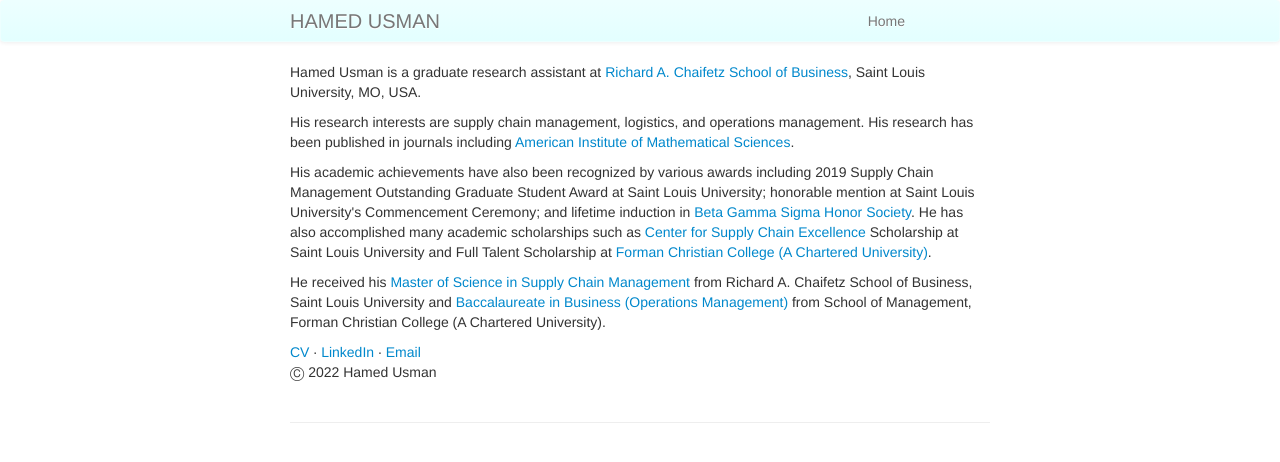
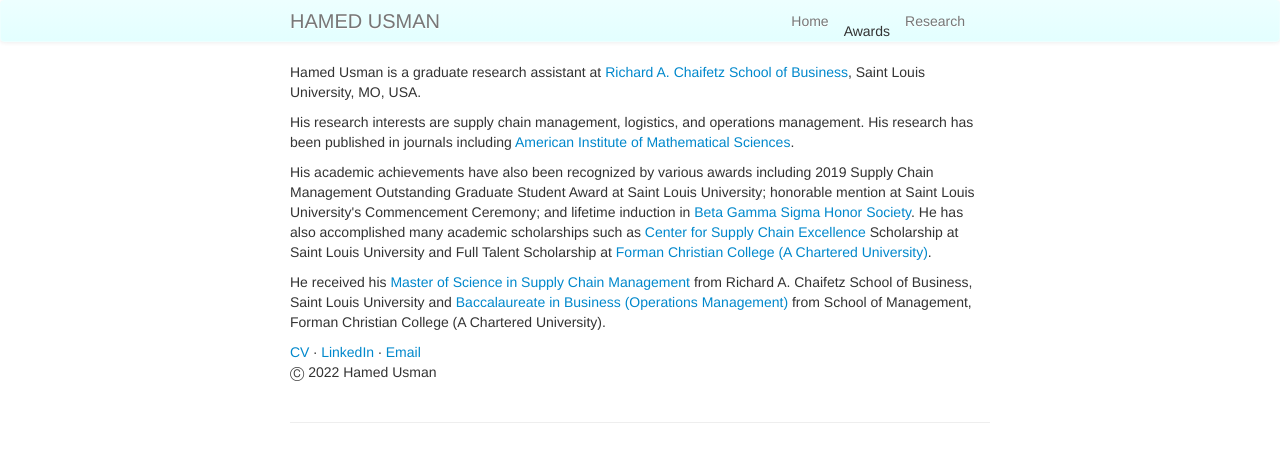
Before and after one commit to hamedusman/hamedusman.github.io, a Jekyll site: the page built from index.md, in a window 1280 px wide. Shown: the top 462 px of the page. Built offline with Jekyll 4.4.1, drawn with Linux system fonts in a browser that asks for light colours.

Commit message:
Update default.html

```diff
--- a/_includes/themes/twitter/default.html
+++ b/_includes/themes/twitter/default.html
@@ -36,8 +36,8 @@
           <a class="brand" href="{{ HOME_PATH }}">{{ site.title }}</a>
           <ul class="nav">
             <li><a href="http://hamedusman.github.io">Home</a></li>
-            <li><a href="/pages/awards.html"></a></li>
-            <li><a href="{{ BASE_PATH }}/pages/research.html"></a></li>
+            <li><a href="/pages/awards.html"></a>Awards</li>
+            <li><a href="/pages/research.html">Research</a></li>
           </ul>
         </div>
       </div>
```
